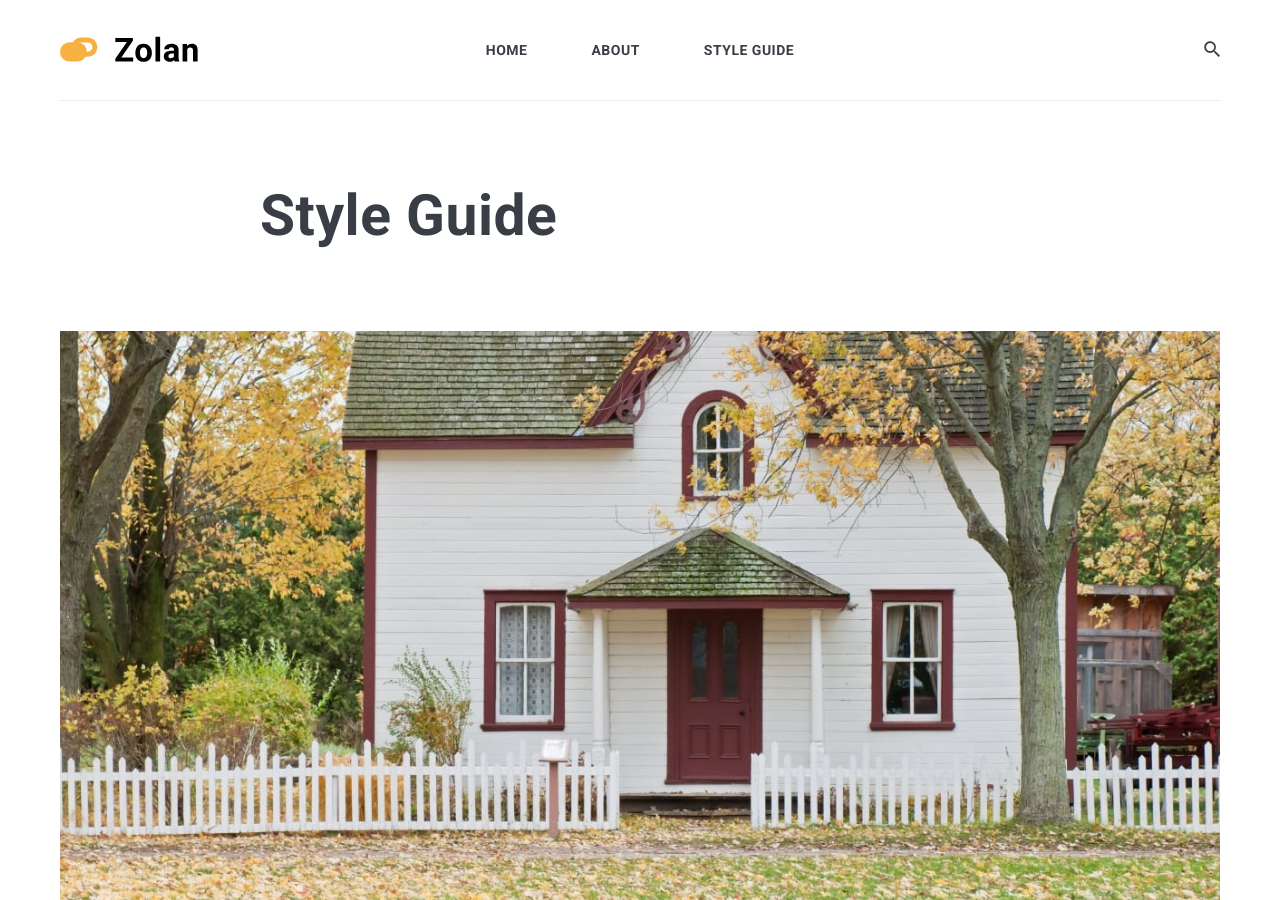
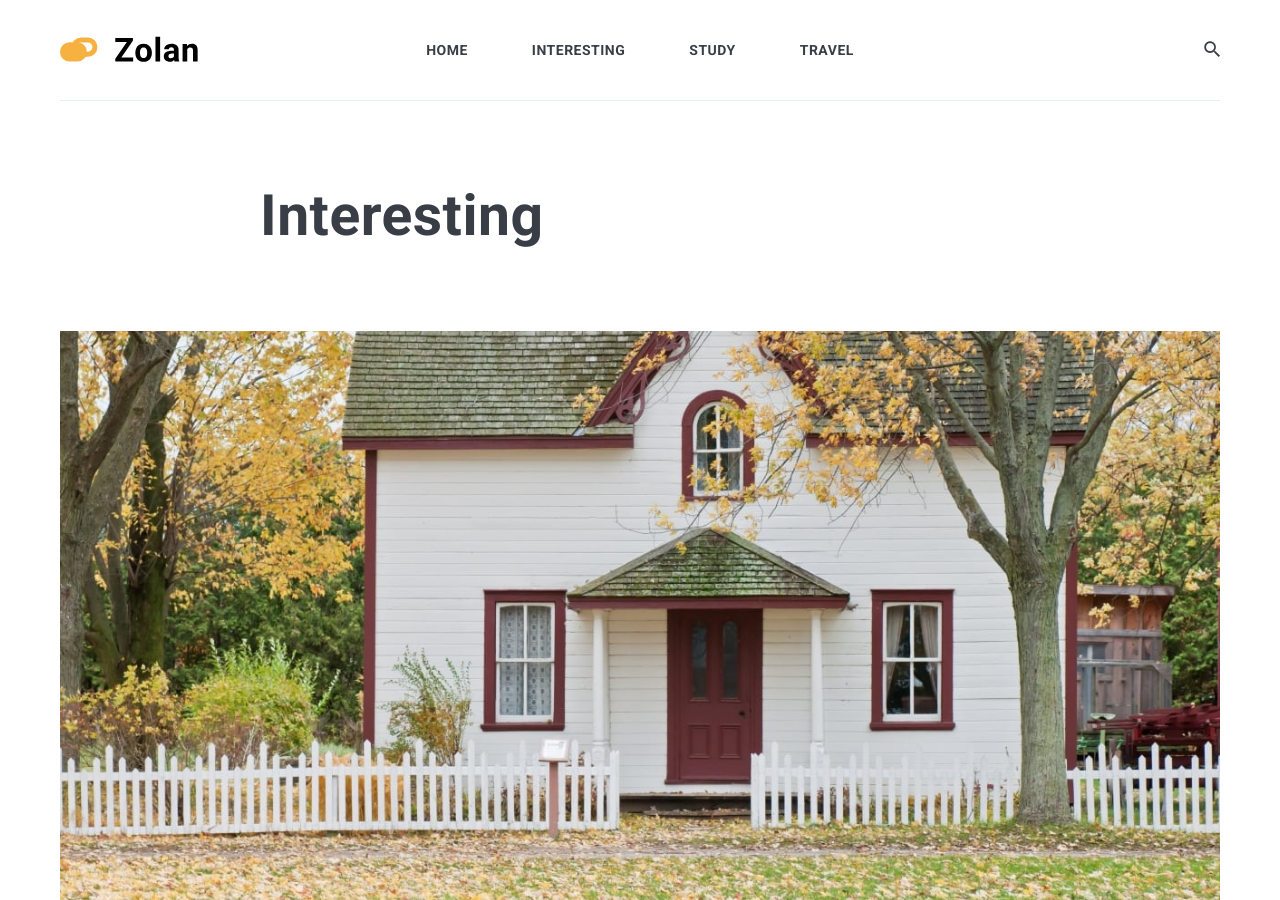
Before and after one commit to piripiribangbang/piripiribangbang.github.io, a Jekyll site: the page built from _pages/interesting.md, in a window 1280 px wide and 900 px high. Built offline with Jekyll 4.4.1, drawn with Linux system fonts in a browser that asks for light colours; nearby versions of some CDN libraries; our own code applies the rules of GitHub Pages for plain Markdown files.

Commit message:
page me file revised

```diff
--- a/_pages/styleguide.md
+++ b/_pages/interesting.md
@@ -1,7 +1,7 @@
 ---
 layout: page
-title: Style Guide
-permalink: /styleguide/
+title: Interesting
+permalink: /interesting/
 image: 08.jpg
 ---
 
--- a/_pages/about.md
+++ b/_pages/travel.md
@@ -1,7 +1,7 @@
 ---
 layout: page
-title: About
-permalink: /about/
+title: Travel
+permalink: /travel/
 image: 01.jpg
 ---
 
```
Also changed, not shown: _pages/study.md (added, +8 -0 lines).
